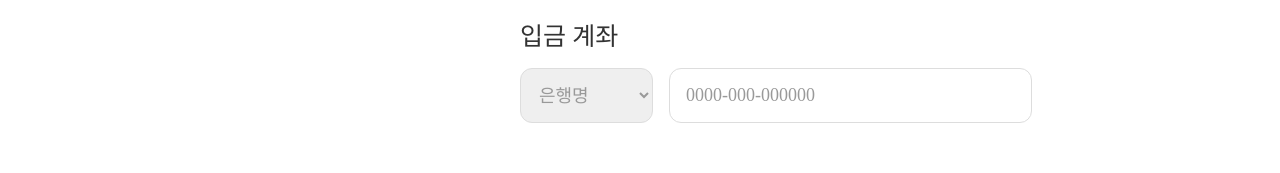
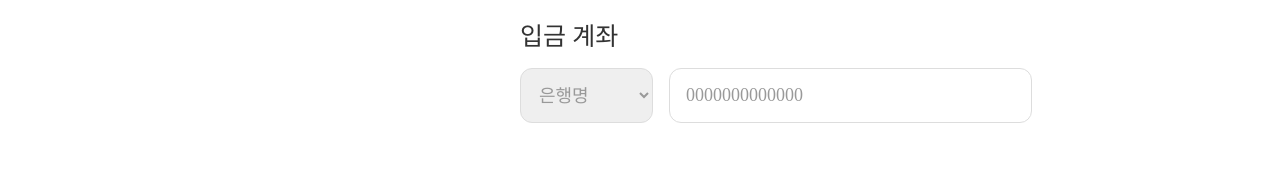
Before and after one commit to DEMODAY-J211/frontend, a React (Vite) app: page /register-show/step1 in a window 1280 px wide. Shown: the part 1027-1200 px from the top of the page. Built offline with nearby package versions, Linux system fonts and the light colour scheme; sample sign-in values are in the browser's storage; a web font is replaced by a local one.

Commit message:
homemanager

```diff
--- a/src/pages/Manager/HomeManager.jsx
+++ b/src/pages/Manager/HomeManager.jsx
@@ -116,7 +116,7 @@ const HomeManager = () => {
             <ModalButtonGroup>
               <ModalButton
                 $primary
-                onClick={() => navigate("/register-venue/step1")}
+                onClick={() => navigate("/registeredvenues")}
               >
                 공연장 등록하기
               </ModalButton>
@@ -161,7 +161,7 @@ const HomeManager = () => {
               공연장을 등록해주세요!
             </ModalTitle>
             <ModalButtonGroup>
-              <ModalButton onClick={() => navigate("/register-venue/step1")}>
+              <ModalButton onClick={() => navigate("/registeredvenues")}>
                 공연장 등록하기
               </ModalButton>
               <ModalButton
--- a/src/pages/Manager/RegisterShow/RegisterShowStep1.jsx
+++ b/src/pages/Manager/RegisterShow/RegisterShowStep1.jsx
@@ -450,7 +450,7 @@ const RegisterShowStep1 = () => {
                     <option>토스뱅크</option>
                   </BankSelect>
                   <Input
-                    placeholder="0000-000-000000"
+                    placeholder="0000000000000"
                     value={account}
                     onChange={(e) => setAccount(e.target.value)}
                   />
```
